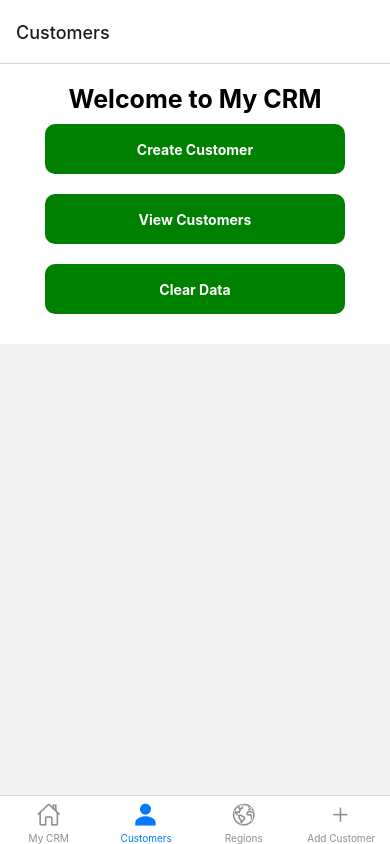
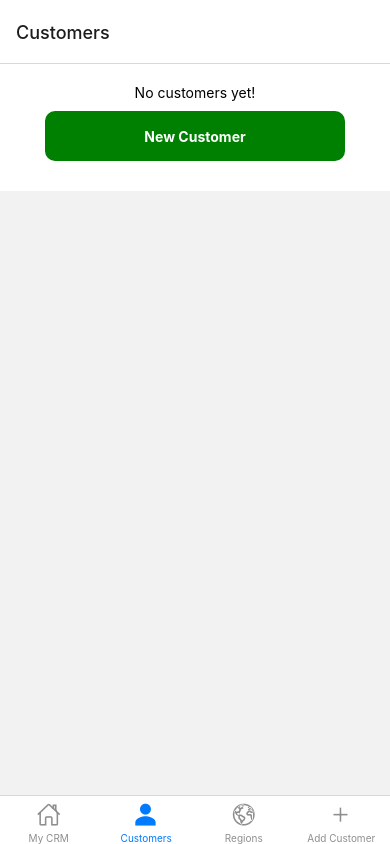
Before and after one commit to mark62005/my-crm, a React Native app: screen /Customers in a window 390 px wide. Built offline with nearby package versions, Linux system fonts and the light colour scheme.

Commit message:
Display customers list

```diff
--- a/src/features/customers/Form/index.js
+++ b/src/features/customers/Form/index.js
@@ -5,7 +5,7 @@ import { View, Text, TextInput, TouchableOpacity } from "react-native";
 import { Picker } from "@react-native-picker/picker";
 import { ButtonGroup, ListItem, Icon, Button } from "@rneui/themed";
 import { useUpdateFields } from "../hooks";
-import { status, regions } from "../../../utilities/constants";
+import { status, regions, routeNames } from "../../../utilities/constants";
 import MyButton from "../../../components/Button";
 import stylesFn from "./styles";
 
@@ -37,7 +37,7 @@ const Form = ({ handleSubmit, currentStatus, customerID }) => {
 
     const onSubmit = () => {
         handleSubmit();
-        navigate("Home");
+        navigate(routeNames.customers.CUSTOMERS_LIST);
     };
 
     return (
--- /dev/null
+++ b/src/features/customers/List/index.js
@@ -0,0 +1,44 @@
+import React from "react";
+import { View, Text } from "react-native";
+import { useNavigation, useRoute } from "@react-navigation/native";
+import { useSelector } from "react-redux";
+import { useListCustomers } from "../hooks";
+import { routeNames } from "../../../utilities/constants";
+import Row from "./row";
+import Button from "../../../components/Button";
+import stylesFn from "./styles";
+
+const List = () => {
+    const styles = stylesFn();
+    const { navigate } = useNavigation();
+    // const { params } = useRoute();
+    // const { regionID } = params;
+    // const region = useSelector((state) =>
+    //     state.customers.list.regions.find((r) => r.id === regionID)
+    // );
+    const allCustomers = useListCustomers();
+    console.log("in list ::: ", allCustomers);
+
+    return (
+        <View style={ styles.container }>
+            { allCustomers && Object.keys(allCustomers).length > 0 ? (
+                Object.values(allCustomers).map((customer) => (
+                    <Row key={ customer.id } customer={ customer } />
+                ))
+            ) : (
+                <>
+                    <Text>{ "No customers yet!" }</Text>
+                    <Button
+                        text={ routeNames.customers.NEW_CUSTOMER }
+                        onPress={ () => {
+                            navigate(routeNames.customers.NEW_CUSTOMER);
+                        } }
+                        disabled={ false }
+                    />
+                </>
+            ) }
+        </View>
+    );
+};
+
+export default List;
--- /dev/null
+++ b/src/features/customers/List/row.js
@@ -0,0 +1,32 @@
+import React from "react";
+import { View, Text, TouchableOpacity } from "react-native";
+import { useNavigation } from "@react-navigation/native";
+import { useSelector } from "react-redux";
+import stylesFn from "./styles";
+
+const Row = ({ customer }) => {
+    const styles = stylesFn();
+    const { navigate } = useNavigation();
+    const region = useSelector((state) => {
+        const regions = state.regions.list.regions;
+        return Object.values(regions).find((r) => r.id === customer.region)[ "name" ];
+    });
+
+    const handlePress = () => {
+        // TODO: Edit Customer
+        console.log("Edit Customer Button tapped.");
+    };
+
+    return (
+        <View key={ customer.id } style={ styles.row }>
+            <TouchableOpacity
+                onPress={ handlePress }
+            >
+                <Text key={ "id" }>ID: { customer.id }</Text>
+                <Text key={ "fn" }>Name: { `${customer.first_name} ${customer.last_name}` }</Text>
+            </TouchableOpacity>
+        </View>
+    );
+};
+
+export default Row;
--- /dev/null
+++ b/src/features/customers/List/styles.js
@@ -0,0 +1,40 @@
+import { StyleSheet } from "react-native";
+
+const stylesFn = () => {
+    const styles = {
+        container: {
+            backgroundColor: "#fff",
+            alignItems: "center",
+            height: "100%",
+            padding: 20,
+        },
+        button: {
+            width: 200,
+            height: 30,
+            borderRadius: 3,
+            margin: 10,
+            backgroundColor: "blue",
+            justifyContent: "center",
+            alignItems: "center",
+        },
+        buttonText: {
+            color: "white",
+        },
+        row: {
+            borderWidth: 1,
+            borderRadius: 10,
+            padding: 10,
+            margin: 10,
+            width: "90%",
+        },
+        title: {
+            fontSize: 20,
+            fontWeight: "bold",
+            marginBottom: 3,
+        },
+    };
+
+    return StyleSheet.create(styles);
+};
+
+export default stylesFn;
--- a/src/features/customers/hooks.js
+++ b/src/features/customers/hooks.js
@@ -57,6 +57,8 @@ export const useEditCustomerStatus = () => {
     return useSelector((state) => state.customers.edit.status);
 };
 
-export const useListCustomers = (regionID) => {
-    return useSelector((state) => state.customers.list.customers);
+export const useListCustomers = (regionID = null) => {
+    if (regionID === null) {
+        return useSelector((state) => state.customers.list.customers);
+    }
 };
--- a/src/navigation/index.js
+++ b/src/navigation/index.js
@@ -10,6 +10,8 @@ import Ionicons from "react-native-vector-icons/Ionicons";
 
 import Home from "./screens/Home";
 import New from "./screens/Customers/New";
+import CustomerList from "./screens/Customers/List";
+
 import RegionsList from "./screens/Regions/List";
 import { regions, routeNames, tabIconNames, titles } from "../utilities/constants";
 
@@ -19,10 +21,10 @@ const RegionStack = createNativeStackNavigator();
 
 const CustomerStackScreen = () => {
     return (
-        <CustomerStack.Navigator initialRouteName={ routeNames.customers.CUSTOMERS_LIST }>
+        <CustomerStack.Navigator>
             <CustomerStack.Screen
                 name={ routeNames.customers.CUSTOMERS_LIST }
-                component={ Home }
+                component={ CustomerList }
                 options={ { headerShown: false } }
             />
             <CustomerStack.Screen
--- /dev/null
+++ b/src/navigation/screens/Customers/List.js
@@ -0,0 +1,13 @@
+import React from "react";
+import { ScrollView, SafeAreaView } from "react-native";
+import List from "../../../features/customers/List";
+
+const ListCustomers = () => (
+    <SafeAreaView>
+        <ScrollView style={ { minHeight: "100%" } }>
+            <List />
+        </ScrollView>
+    </SafeAreaView>
+);
+
+export default ListCustomers;
--- a/src/navigation/screens/Home/index.js
+++ b/src/navigation/screens/Home/index.js
@@ -23,7 +23,7 @@ const Home = () => {
                     />
 
                     <Button
-                        onPress={ () => navigate("Customers") }
+                        onPress={ () => navigate(routeNames.customers.CUSTOMERS_LIST) }
                         text="View Customers"
                         disabled={ false }
                     />
```
